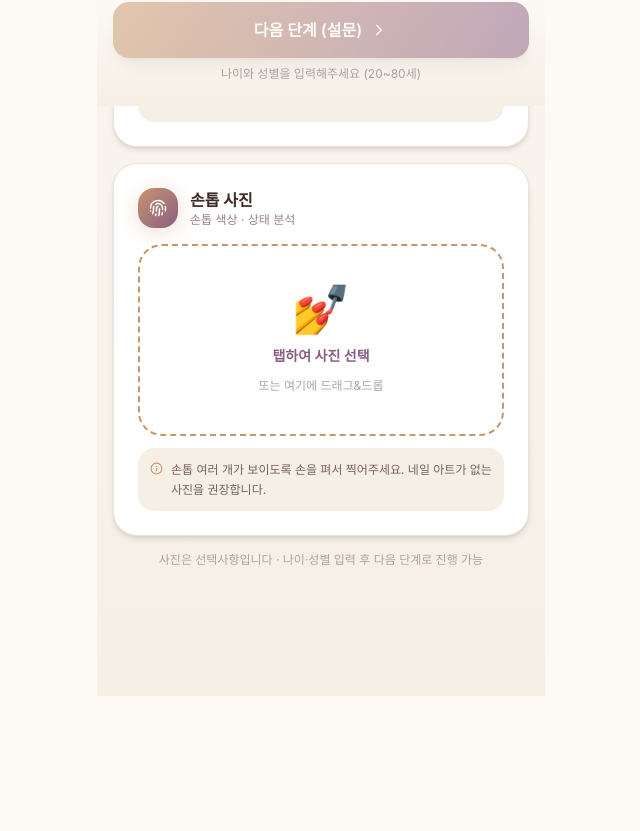
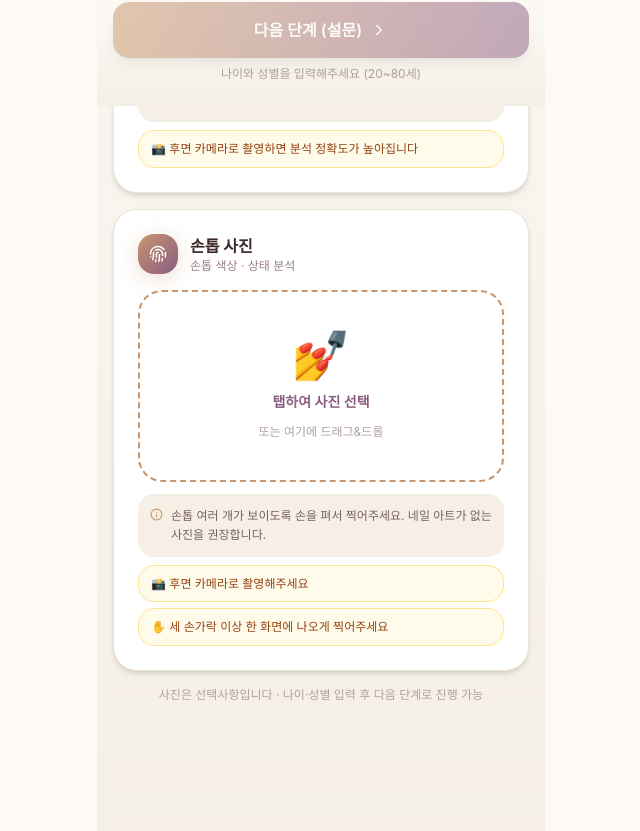
Before and after one commit to korahnchild-cmd/wellfit-app, a React (Vite) app: page /wellfit-app/upload in a window 1280 px wide. Shown: the part 694-1525 px from the top of the page, without its empty margins (319-959 px from the left). Before the commit the page ends 1390 px from the top, so only its background shows below. Built offline with nearby package versions, Linux system fonts and the light colour scheme; no server answers; a web font is replaced by a local one.

Commit message:
업로드 페이지 후면 카메라 및 손톱 촬영 안내 추가

```diff
--- a/src/pages/UploadPage.jsx
+++ b/src/pages/UploadPage.jsx
@@ -4,7 +4,7 @@ import { useNavigate } from 'react-router-dom';
 import { useApp } from '../context/AppContext';
 import { Camera, Fingerprint, ChevronRight, ChevronLeft, Check, Upload, Info } from 'lucide-react';
 
-function ImageUploadCard({ id, title, subtitle, emoji, icon: Icon, preview, onFile, hint }) {
+function ImageUploadCard({ id, title, subtitle, emoji, icon: Icon, preview, onFile, hint, tips }) {
   const inputRef = useRef();
   const [dragging, setDragging] = useState(false);
 
@@ -81,6 +81,16 @@ function ImageUploadCard({ id, title, subtitle, emoji, icon: Icon, preview, onFi
         <div className="flex items-start gap-2 mt-3 p-3 bg-cream-dark rounded-2xl">
           <Info size={13} className="text-rose-gold mt-0.5 flex-shrink-0" />
           <p className="text-xs text-[#7A6060] leading-relaxed">{hint}</p>
+        </div>
+      )}
+
+      {tips && tips.length > 0 && (
+        <div className="mt-2 space-y-1.5">
+          {tips.map((tip, i) => (
+            <div key={i} className="px-3 py-2 bg-amber-50 border border-amber-200 rounded-2xl">
+              <p className="text-xs text-amber-800 leading-relaxed">{tip}</p>
+            </div>
+          ))}
         </div>
       )}
     </div>
@@ -203,6 +213,7 @@ export default function UploadPage() {
           preview={faceImage?.preview}
           onFile={setFaceImage}
           hint="밝은 곳에서 정면을 바라보고 찍어주세요. 화장이 없는 사진이 더 정확합니다."
+          tips={["📸 후면 카메라로 촬영하면 분석 정확도가 높아집니다"]}
         />
 
         {/* 손톱 업로드 */}
@@ -215,6 +226,10 @@ export default function UploadPage() {
           preview={nailImage?.preview}
           onFile={setNailImage}
           hint="손톱 여러 개가 보이도록 손을 펴서 찍어주세요. 네일 아트가 없는 사진을 권장합니다."
+          tips={[
+            "📸 후면 카메라로 촬영해주세요",
+            "✋ 세 손가락 이상 한 화면에 나오게 찍어주세요",
+          ]}
         />
 
         {/* 건너뛰기 안내 */}
```
